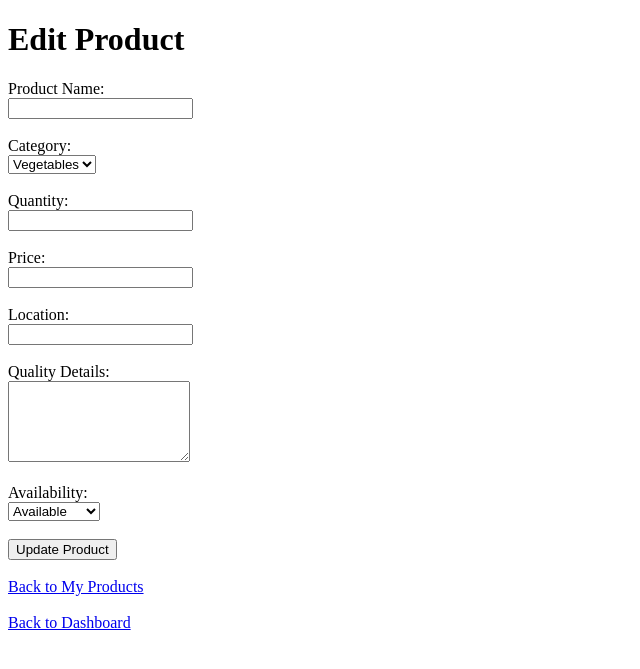
After one commit to Adityatrip4666/FarmDirect, a Flask app: template templates/edit_product.html in a window 1280 px wide. The commit adds this page. Shown: the top 669 px of the page, without its empty margins (0-640 px from the left). Run offline with Flask 3, Linux system fonts and the light colour scheme; the template is opened without the code that fills it, so the values that code supplies are empty.

Commit message:
Implement agricultural product management (Issue #13)

```diff
--- a/app.py
+++ b/app.py
@@ -363,6 +363,222 @@ def seller_profile(user_id):
     return render_template("seller_profile.html", user=user, profile=profile)
 
 
+@app.route("/products/add", methods=["GET", "POST"])
+@role_required("farmer", "fpo")
+def add_product():
+    if request.method == "POST":
+        name = request.form.get("name", "").strip()
+        category = request.form.get("category", "").strip()
+        quantity = request.form.get("quantity", "").strip()
+        price = request.form.get("price", "").strip()
+        location = request.form.get("location", "").strip()
+        quality_details = request.form.get("quality_details", "").strip()
+
+        # Required field validation
+        if not name or not category or not quantity or not price or not location:
+            flash(
+                "Product name, category, quantity, price, and location are required.",
+                "error",
+            )
+            return render_template("add_product.html")
+
+        # Quantity validation
+        try:
+            quantity = float(quantity)
+            if quantity <= 0:
+                raise ValueError
+        except ValueError:
+            flash("Quantity must be a positive number.", "error")
+            return render_template("add_product.html")
+
+        # Price validation
+        try:
+            price = float(price)
+            if price <= 0:
+                raise ValueError
+        except ValueError:
+            flash("Price must be a positive number.", "error")
+            return render_template("add_product.html")
+
+        conn = get_db_connection()
+
+        conn.execute(
+            """
+            INSERT INTO products
+            (seller_id, name, category, quantity, price, location, quality_details)
+            VALUES (?, ?, ?, ?, ?, ?, ?)
+            """,
+            (
+                session["user_id"],
+                name,
+                category,
+                quantity,
+                price,
+                location,
+                quality_details,
+            ),
+        )
+
+        conn.commit()
+        conn.close()
+
+        flash("Product added successfully.", "success")
+        return redirect(url_for("my_products"))
+
+    return render_template("add_product.html")
+
+
+@app.route("/products")
+@role_required("farmer", "fpo")
+def my_products():
+    conn = get_db_connection()
+
+    products = conn.execute(
+        """
+        SELECT *
+        FROM products
+        WHERE seller_id = ?
+        ORDER BY created_at DESC
+        """,
+        (session["user_id"],),
+    ).fetchall()
+
+    conn.close()
+
+    return render_template("my_products.html", products=products)
+
+
+@app.route("/products/edit/<int:product_id>", methods=["GET", "POST"])
+@role_required("farmer", "fpo")
+def edit_product(product_id):
+    conn = get_db_connection()
+
+    product = conn.execute(
+        """
+        SELECT *
+        FROM products
+        WHERE id = ? AND seller_id = ?
+        """,
+        (product_id, session["user_id"]),
+    ).fetchone()
+
+    if product is None:
+        conn.close()
+        flash("Product not found or you are not authorized to edit it.", "error")
+        return redirect(url_for("my_products"))
+
+    if request.method == "POST":
+        name = request.form.get("name", "").strip()
+        category = request.form.get("category", "").strip()
+        quantity = request.form.get("quantity", "").strip()
+        price = request.form.get("price", "").strip()
+        location = request.form.get("location", "").strip()
+        quality_details = request.form.get("quality_details", "").strip()
+        availability = request.form.get("availability", "").strip()
+
+        # Required field validation
+        if not name or not category or not quantity or not price or not location:
+            conn.close()
+            flash(
+                "Product name, category, quantity, price, and location are required.",
+                "error",
+            )
+            return render_template("edit_product.html", product=product)
+
+        # Quantity validation
+        try:
+            quantity = float(quantity)
+            if quantity <= 0:
+                raise ValueError
+        except ValueError:
+            conn.close()
+            flash("Quantity must be a positive number.", "error")
+            return render_template("edit_product.html", product=product)
+
+        # Price validation
+        try:
+            price = float(price)
+            if price <= 0:
+                raise ValueError
+        except ValueError:
+            conn.close()
+            flash("Price must be a positive number.", "error")
+            return render_template("edit_product.html", product=product)
+
+        if availability not in ["Available", "Unavailable"]:
+            availability = "Available"
+
+        conn.execute(
+            """
+            UPDATE products
+            SET name = ?,
+                category = ?,
+                quantity = ?,
+                price = ?,
+                location = ?,
+                quality_details = ?,
+                availability = ?,
+                updated_at = CURRENT_TIMESTAMP
+            WHERE id = ? AND seller_id = ?
+            """,
+            (
+                name,
+                category,
+                quantity,
+                price,
+                location,
+                quality_details,
+                availability,
+                product_id,
+                session["user_id"],
+            ),
+        )
+
+        conn.commit()
+        conn.close()
+
+        flash("Product updated successfully.", "success")
+        return redirect(url_for("my_products"))
+
+    conn.close()
+
+    return render_template("edit_product.html", product=product)
+
+
+@app.route("/products/delete/<int:product_id>", methods=["POST"])
+@role_required("farmer", "fpo")
+def delete_product(product_id):
+    conn = get_db_connection()
+
+    product = conn.execute(
+        """
+        SELECT id
+        FROM products
+        WHERE id = ? AND seller_id = ?
+        """,
+        (product_id, session["user_id"]),
+    ).fetchone()
+
+    if product is None:
+        conn.close()
+        flash("Product not found or you are not authorized to delete it.", "error")
+        return redirect(url_for("my_products"))
+
+    conn.execute(
+        """
+        DELETE FROM products
+        WHERE id = ? AND seller_id = ?
+        """,
+        (product_id, session["user_id"]),
+    )
+
+    conn.commit()
+    conn.close()
+
+    flash("Product deleted successfully.", "success")
+    return redirect(url_for("my_products"))
+
+
 if __name__ == "__main__":
     init_db()
     app.run(debug=True)
--- a/database.py
+++ b/database.py
@@ -1,6 +1,6 @@
 import sqlite3
 
-DATABASE = 'farmdirect.db'
+DATABASE = "farmdirect.db"
 
 
 def get_db_connection():
@@ -12,7 +12,7 @@ def get_db_connection():
 def init_db():
     conn = get_db_connection()
 
-    conn.execute('''
+    conn.execute("""
         CREATE TABLE IF NOT EXISTS users (
             id INTEGER PRIMARY KEY AUTOINCREMENT,
             name TEXT NOT NULL,
@@ -21,9 +21,9 @@ def init_db():
             role TEXT NOT NULL CHECK(role IN ('farmer','fpo','consumer','bulk_buyer','admin')),
             created_at TIMESTAMP DEFAULT CURRENT_TIMESTAMP
         )
-    ''')
+    """)
 
-    conn.execute('''
+    conn.execute("""
         CREATE TABLE IF NOT EXISTS farmer_profiles (
             id INTEGER PRIMARY KEY AUTOINCREMENT,
             user_id INTEGER NOT NULL UNIQUE,
@@ -32,9 +32,9 @@ def init_db():
             description TEXT,
             FOREIGN KEY (user_id) REFERENCES users(id)
         )
-    ''')
+    """)
 
-    conn.execute('''
+    conn.execute("""
         CREATE TABLE IF NOT EXISTS fpo_profiles (
             id INTEGER PRIMARY KEY AUTOINCREMENT,
             user_id INTEGER NOT NULL UNIQUE,
@@ -43,12 +43,28 @@ def init_db():
             description TEXT,
             FOREIGN KEY (user_id) REFERENCES users(id)
         )
-    ''')
+    """)
 
+    conn.execute("""
+        CREATE TABLE IF NOT EXISTS products (
+            id INTEGER PRIMARY KEY AUTOINCREMENT,
+            seller_id INTEGER NOT NULL,
+            name TEXT NOT NULL,
+            category TEXT NOT NULL,
+            quantity REAL NOT NULL,
+            price REAL NOT NULL,
+            location TEXT NOT NULL,
+            quality_details TEXT,
+            availability TEXT NOT NULL DEFAULT 'Available',
+            created_at TIMESTAMP DEFAULT CURRENT_TIMESTAMP,
+            updated_at TIMESTAMP DEFAULT CURRENT_TIMESTAMP,
+            FOREIGN KEY (seller_id) REFERENCES users(id)
+        )
+    """)
     conn.commit()
     conn.close()
 
 
-if __name__ == '__main__':
+if __name__ == "__main__":
     init_db()
     print("Database initialized.")
--- /dev/null
+++ b/templates/edit_product.html
@@ -0,0 +1,96 @@
+<!DOCTYPE html>
+<html>
+
+<head>
+    <title>Edit Product - FarmDirect</title>
+</head>
+
+<body>
+
+    <h1>Edit Product</h1>
+
+    {% with messages = get_flashed_messages(with_categories=true) %}
+    {% for category, message in messages %}
+    <p>{{ message }}</p>
+    {% endfor %}
+    {% endwith %}
+
+    <form method="POST">
+
+        <label for="name">Product Name:</label><br>
+        <input type="text" id="name" name="name" value="{{ product['name'] }}" required>
+        <br><br>
+
+        <label for="category">Category:</label><br>
+        <select id="category" name="category" required>
+            <option value="Vegetables" {% if product['category']=='Vegetables' %}selected{% endif %}>
+                Vegetables
+            </option>
+
+            <option value="Fruits" {% if product['category']=='Fruits' %}selected{% endif %}>
+                Fruits
+            </option>
+
+            <option value="Grains" {% if product['category']=='Grains' %}selected{% endif %}>
+                Grains
+            </option>
+
+            <option value="Pulses" {% if product['category']=='Pulses' %}selected{% endif %}>
+                Pulses
+            </option>
+
+            <option value="Spices" {% if product['category']=='Spices' %}selected{% endif %}>
+                Spices
+            </option>
+
+            <option value="Other" {% if product['category']=='Other' %}selected{% endif %}>
+                Other
+            </option>
+        </select>
+        <br><br>
+
+        <label for="quantity">Quantity:</label><br>
+        <input type="number" id="quantity" name="quantity" min="0.01" step="0.01" value="{{ product['quantity'] }}"
+            required>
+        <br><br>
+
+        <label for="price">Price:</label><br>
+        <input type="number" id="price" name="price" min="0.01" step="0.01" value="{{ product['price'] }}" required>
+        <br><br>
+
+        <label for="location">Location:</label><br>
+        <input type="text" id="location" name="location" value="{{ product['location'] }}" required>
+        <br><br>
+
+        <label for="quality_details">Quality Details:</label><br>
+        <textarea id="quality_details" name="quality_details" rows="5">{{ product['quality_details'] or '' }}</textarea>
+        <br><br>
+
+        <label for="availability">Availability:</label><br>
+        <select id="availability" name="availability">
+
+            <option value="Available" {% if product['availability']=='Available' %}selected{% endif %}>
+                Available
+            </option>
+
+            <option value="Unavailable" {% if product['availability']=='Unavailable' %}selected{% endif %}>
+                Unavailable
+            </option>
+
+        </select>
+        <br><br>
+
+        <button type="submit">Update Product</button>
+
+    </form>
+
+    <br>
+
+    <a href="{{ url_for('my_products') }}">Back to My Products</a>
+    <br><br>
+
+    <a href="{{ url_for('dashboard') }}">Back to Dashboard</a>
+
+</body>
+
+</html>
```
Also changed, not shown: templates/add_product.html (added, +65 -0 lines), templates/my_products.html (added, +88 -0 lines), templates/role_dashboard.html (+37 -4 lines).
